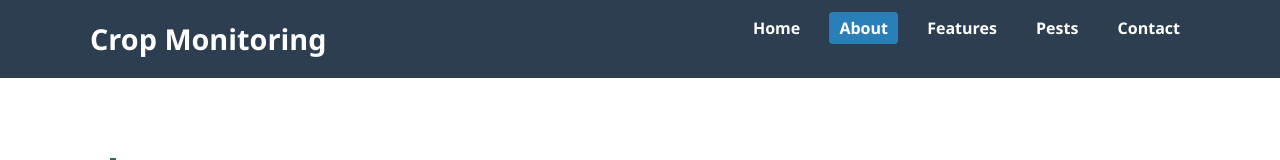
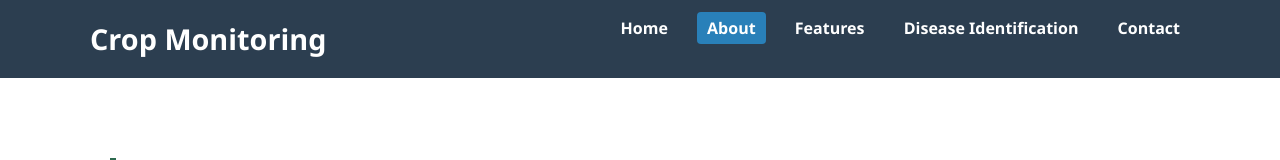
Before and after one commit to Bhuvansairam05/Crop-Monitoring-Using-Computer-Vision, a website: page public/about.html in a window 1280 px wide. Shown: the top 160 px of the page. Drawn offline with Linux system fonts and the light colour scheme.

Commit message:
fix: Update navigation links to point to Disease Identification page

```diff
--- a/public/about.html
+++ b/public/about.html
@@ -66,7 +66,7 @@
           <li><a href="index.html">Home</a></li>
           <li><a href="about.html" class="active">About</a></li>
           <li><a href="features.html">Features</a></li>
-          <li><a href="pests.html">Pests</a></li>
+          <li><a href="diseaseIdentification.html">Disease Identification</a></li>
           <li><a href="contact.html">Contact</a></li>
         </ul>
       </nav>
```
Also changed, not shown: public/contact.html (+1 -1 lines), public/diseaseIdentification.html (+1 -1 lines), public/features.html (+1 -1 lines), public/index.html (+1 -1 lines).
